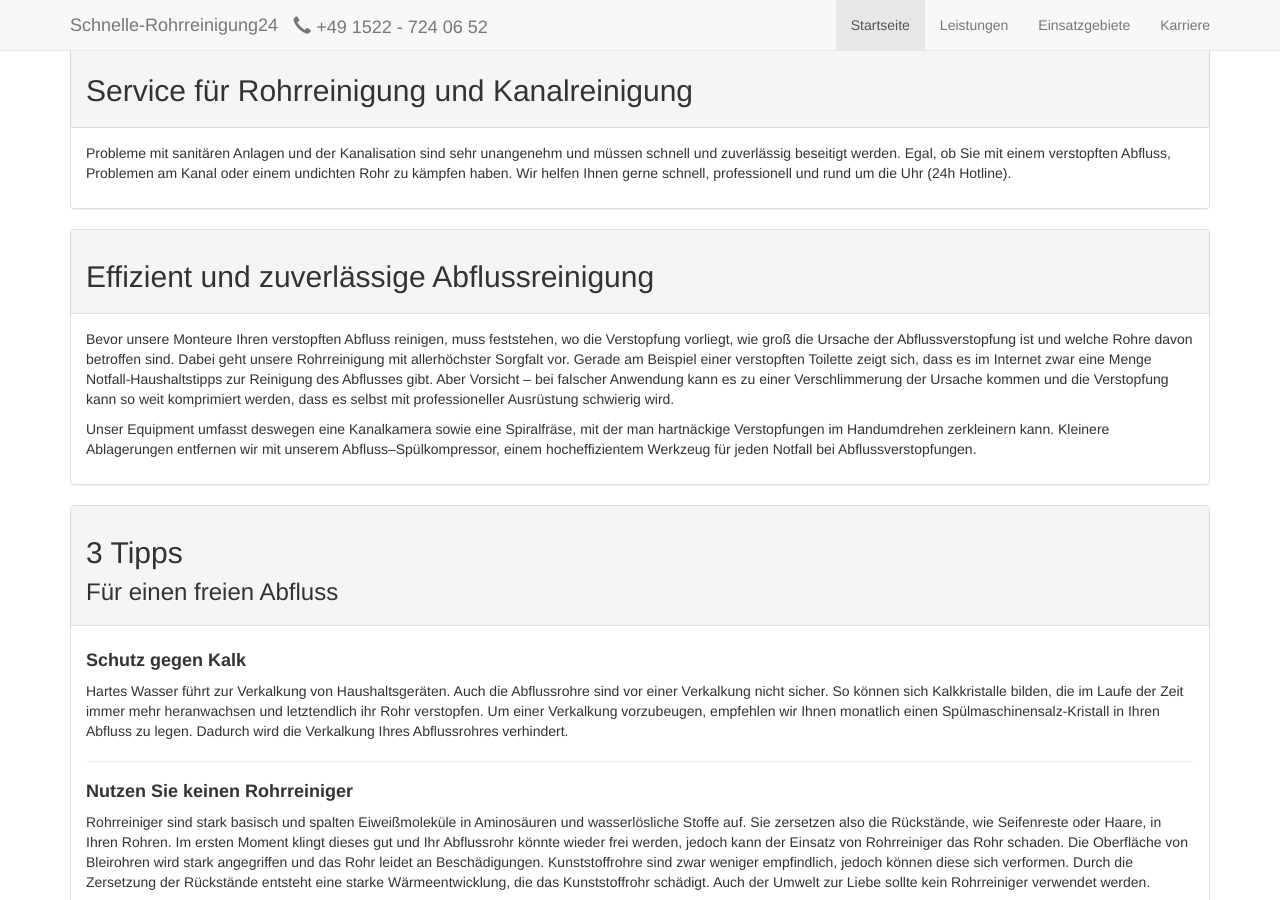
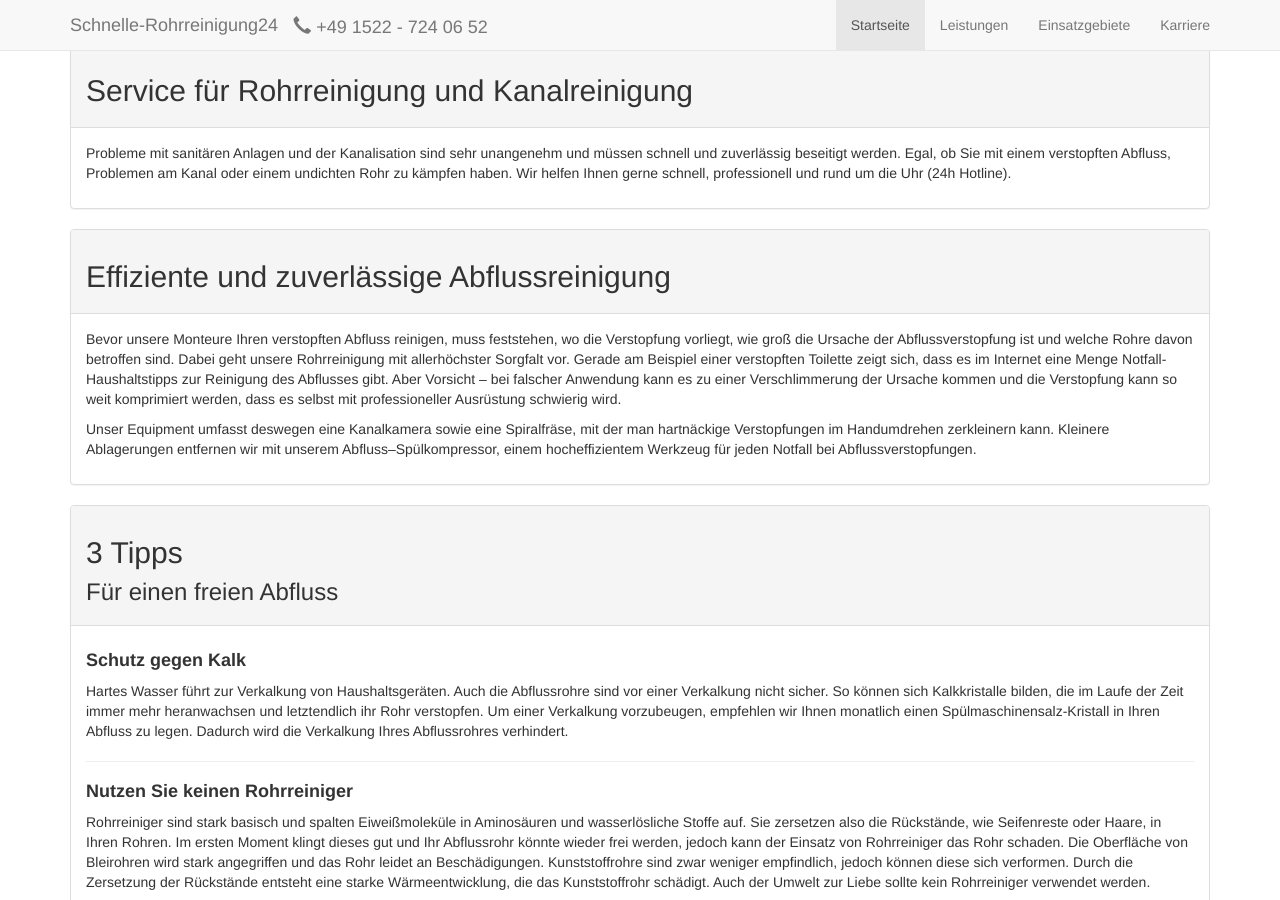
Before and after one commit to schnelle-rohrreinigung24/website, a Jekyll site: the page built from index.html, in a window 1280 px wide and 900 px high, scrolled down 698 px. Built offline with Jekyll 4.4.1, drawn with Linux system fonts in a browser that asks for light colours.

Commit message:
Rechtschreibefehler entfernt

```diff
--- a/index.html
+++ b/index.html
@@ -107,13 +107,16 @@ changefreq: weekly
         </div>
 
         <div class="panel panel-default">
-            <div class="panel-heading"><h2>Effizient und zuverlässige Abflussreinigung</h2></div>
-            <div class="panel-body"><p>
-                Bevor unsere Monteure Ihren verstopften Abfluss reinigen, muss feststehen, wo die Verstopfung vorliegt,
+            <div class="panel-heading"><h2>Effiziente und zuverlässige Abflussreinigung</h2></div>
+            <div class="panel-body">
+                <p>
+                    Bevor unsere Monteure Ihren verstopften Abfluss reinigen, muss feststehen, wo die Verstopfung
+                    vorliegt,
                     wie groß die Ursache der Abflussverstopfung ist und welche Rohre davon betroffen sind.
                     Dabei geht unsere Rohrreinigung mit allerhöchster Sorgfalt vor. Gerade am Beispiel einer verstopften
                     Toilette
-                zeigt sich, dass es im Internet zwar eine Menge Notfall-Haushaltstipps zur Reinigung des Abflusses gibt.
+                    zeigt sich, dass es im Internet eine Menge Notfall-Haushaltstipps zur Reinigung des Abflusses
+                    gibt.
                     Aber
                     Vorsicht – bei falscher Anwendung kann es zu einer Verschlimmerung der Ursache kommen und die
                     Verstopfung
```
Lines whose indentation alone changed are shown as unchanged.
